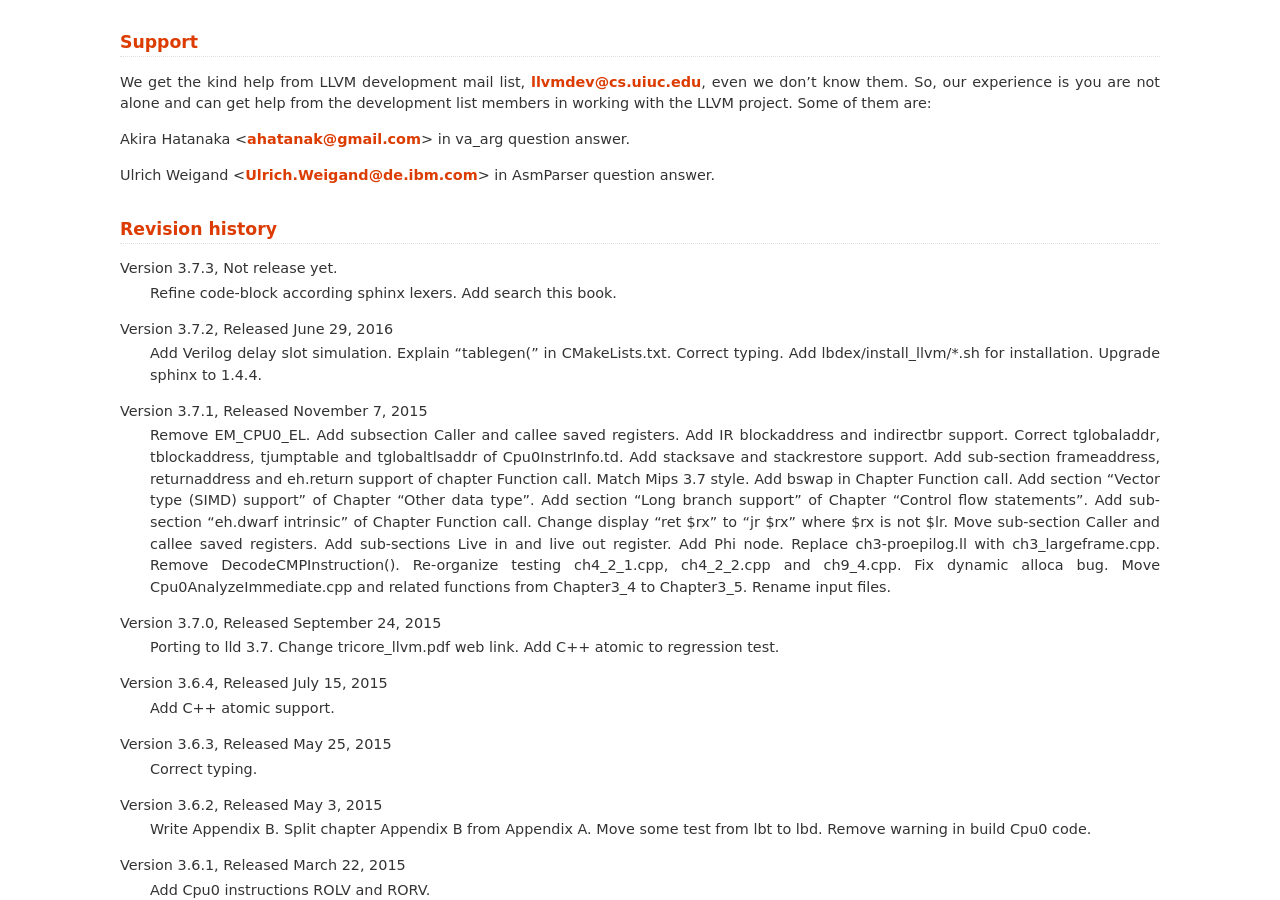
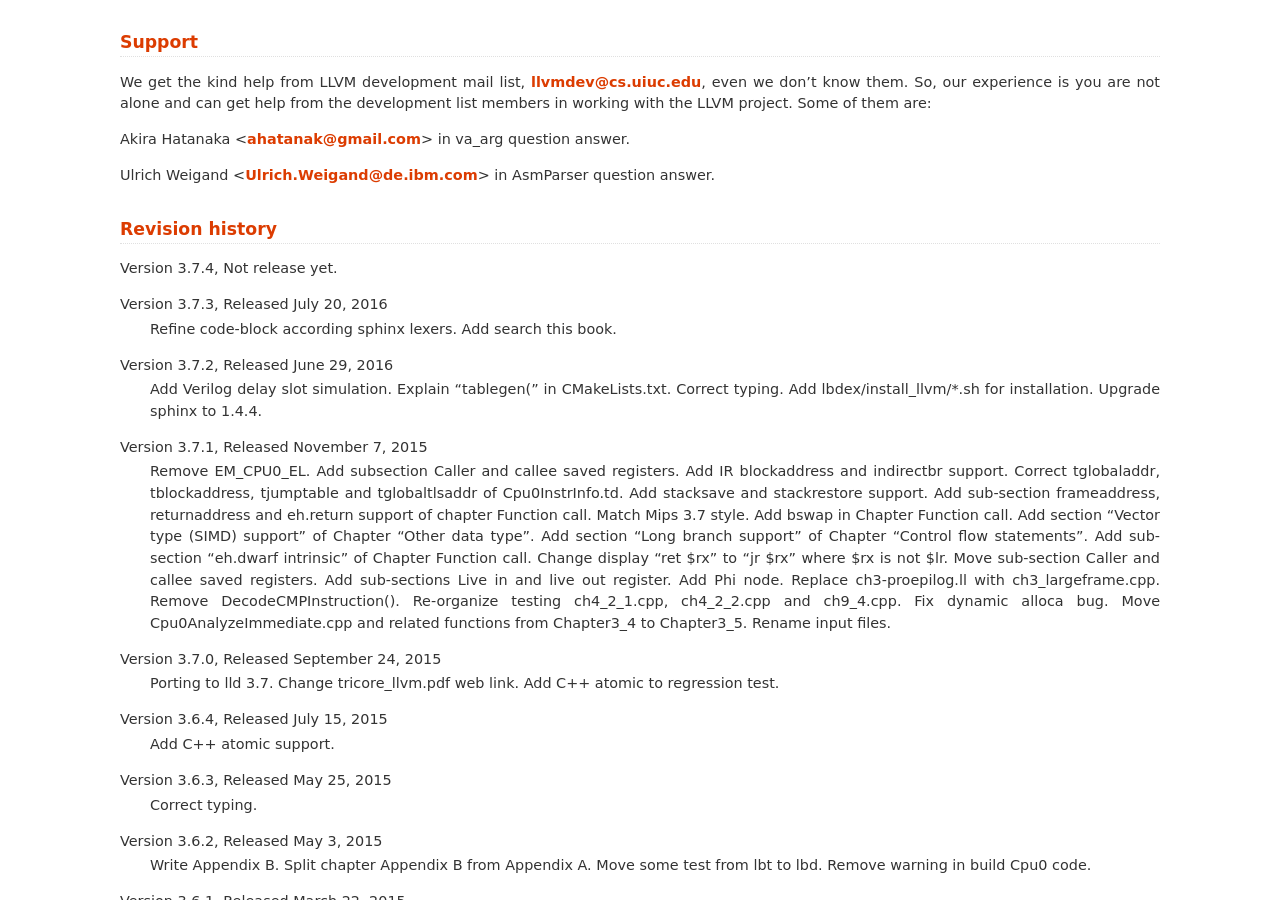
Before and after one commit to Jonathan2251/lbd, a Sphinx documentation site: the page built from source/about.rst, in a window 1280 px wide and 900 px high, scrolled down 930 px. Built offline with Sphinx 7.4.7, drawn with Linux system fonts in a browser that asks for light colours; pages that are not in the unit, such as notebooks, are missing from menus.

```diff
--- a/source/about.rst
+++ b/source/about.rst
@@ -57,7 +57,9 @@
 Revision history
 ----------------
 
-Version 3.7.3, Not release yet.
+Version 3.7.4, Not release yet.
+
+Version 3.7.3, Released July 20, 2016
   Refine code-block according sphinx lexers.
   Add search this book.
 
```
